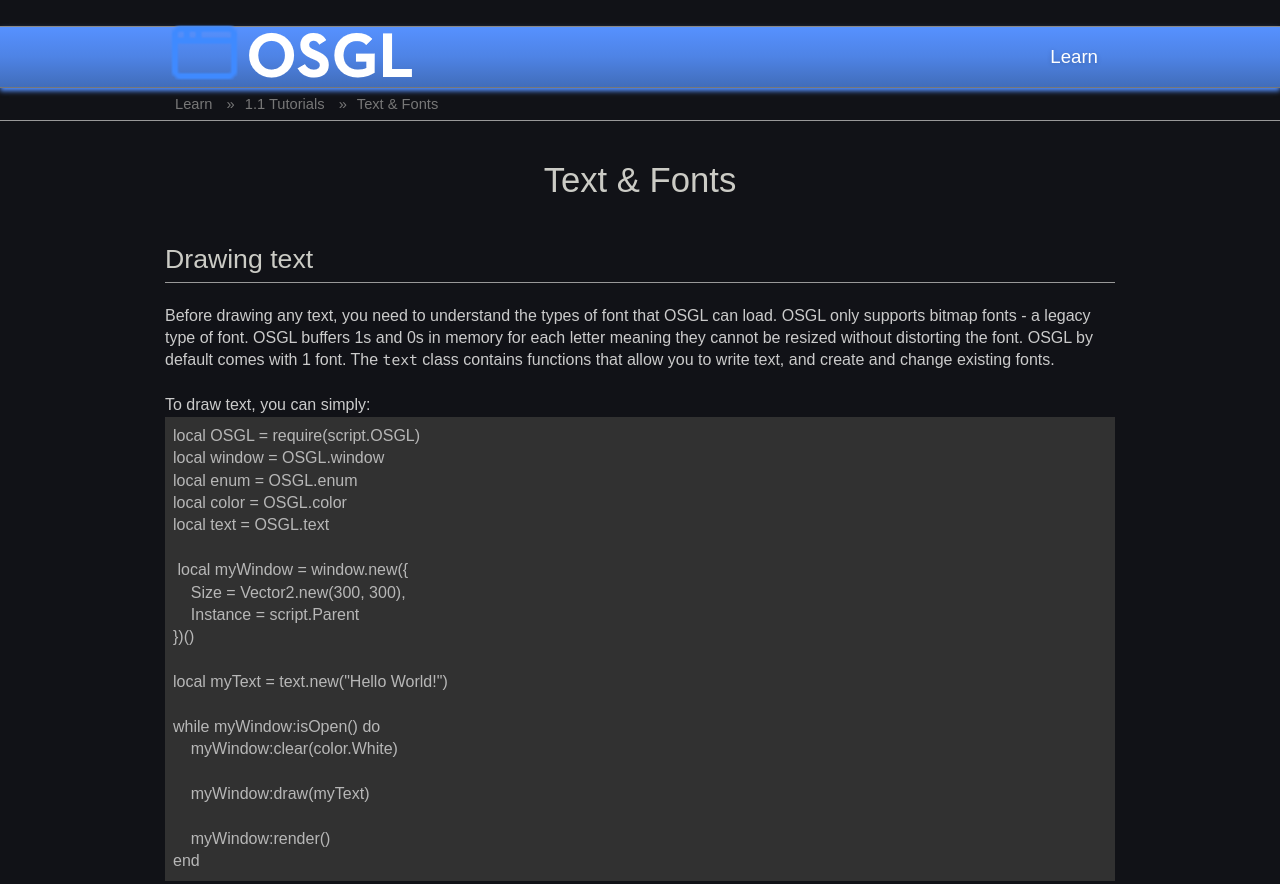
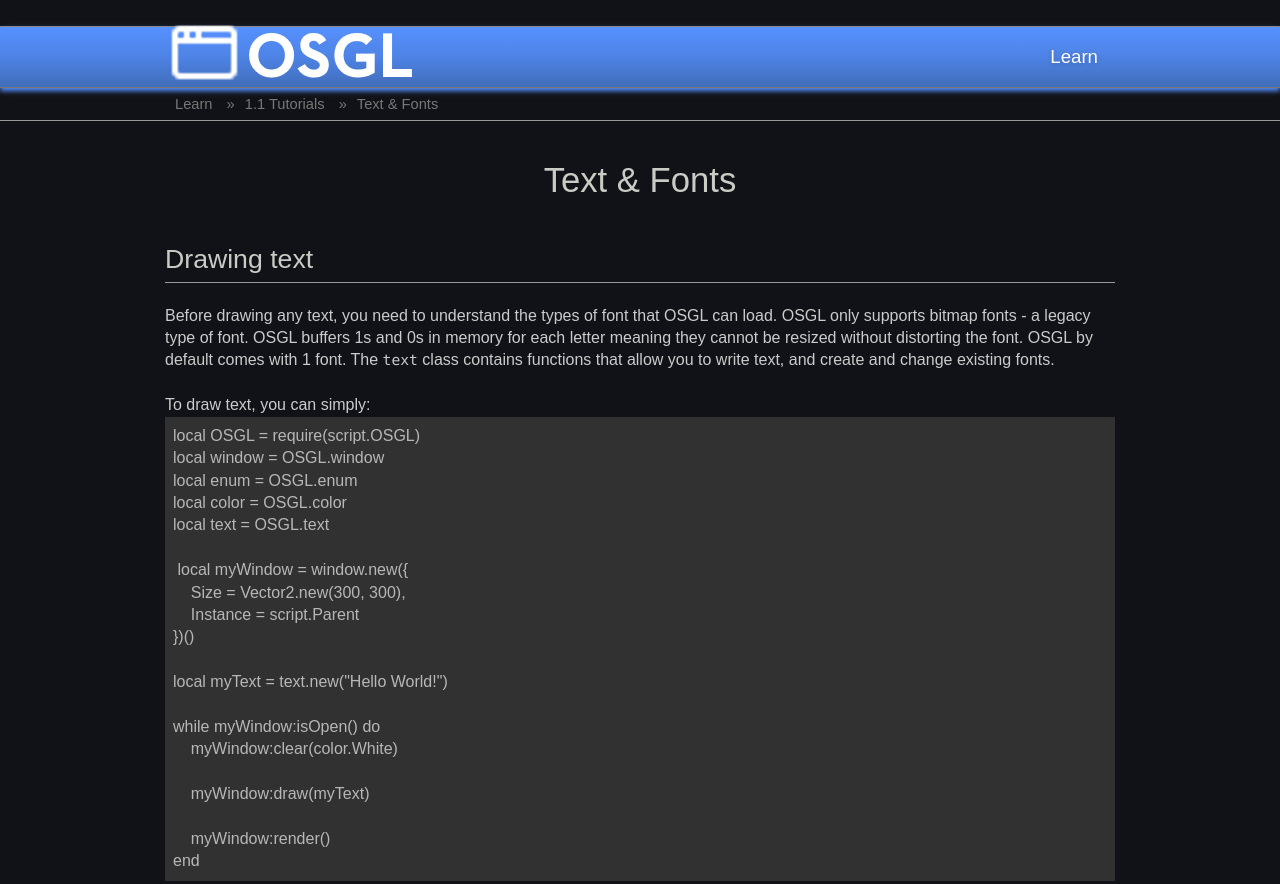
Before and after one commit to Gunshot-Sound-Studios/osgl-graphics, a plain HTML site: page tutorials/1.1/font/index.html in a window 1280 px wide. Shown: the top 884 px of the page. Drawn offline with Linux system fonts and the light colour scheme.

Commit message:
white logo

```diff
--- a/tutorials/1.1/font/index.html
+++ b/tutorials/1.1/font/index.html
@@ -10,7 +10,7 @@
         <div id="banner-container">
             <div id="banner">
 
-                <a href="index.html"><img id="logo" src="../../../images/osgllogo.png" alt="OSGL logo"></a>
+                <a href="index.html"><img id="logo" src="../../../images/osgllogo_white.png" alt="OSGL logo"></a>
                 <ul id="menu">
                     <li><a href="index.html">Learn</a></li>
                 </ul>
```
Also changed, not shown: index.html (+1 -1 lines), tutorials/1.1/shapes/index.html (+1 -1 lines), tutorials/1.1/sprite/index.html (+1 -1 lines), tutorials/1.1/vertarr/index.html (+1 -1 lines), tutorials/1.1/windows/index.html (+1 -1 lines), images/osgllogo_white.png (renamed from osgllogo_white.png).
